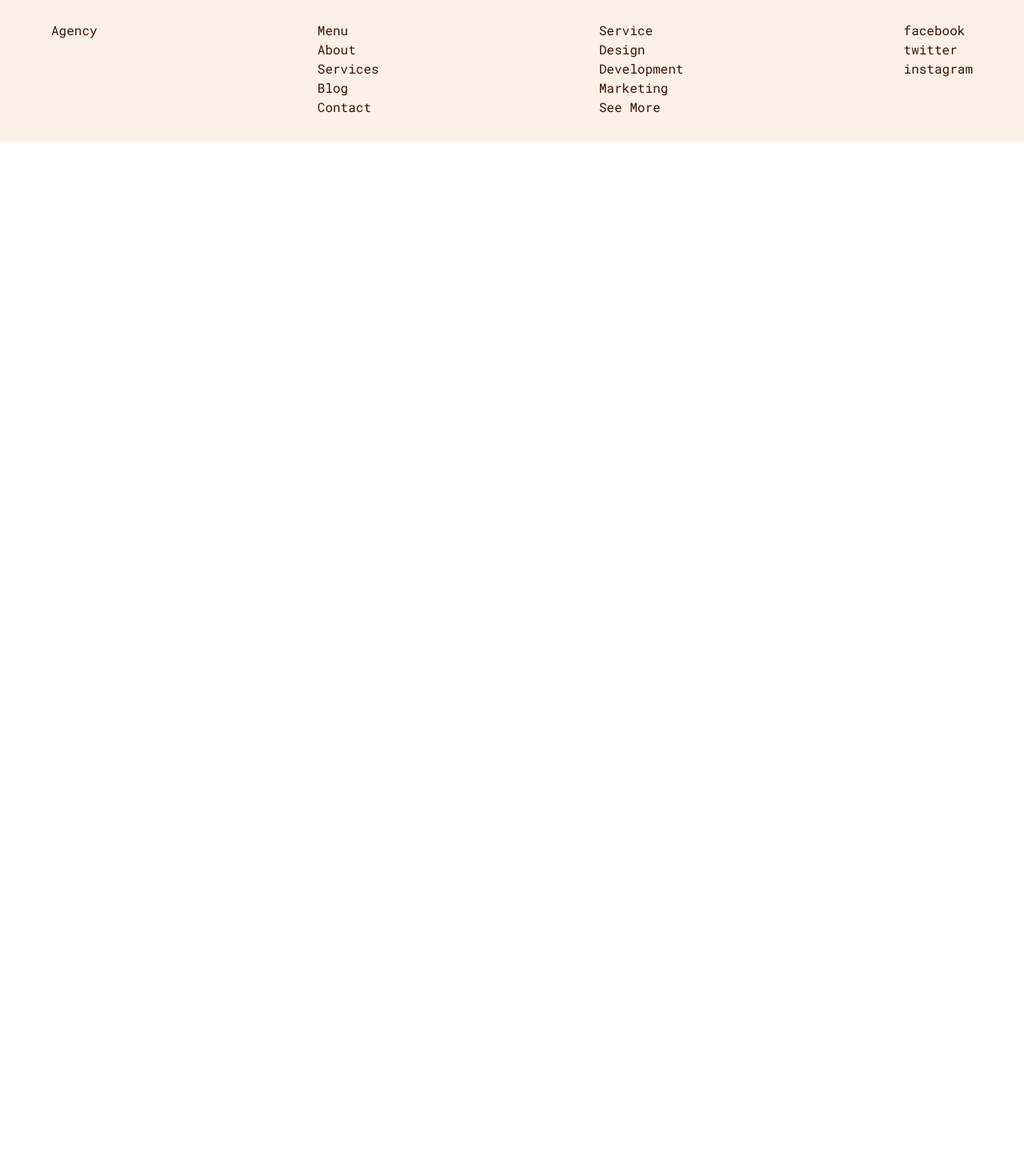
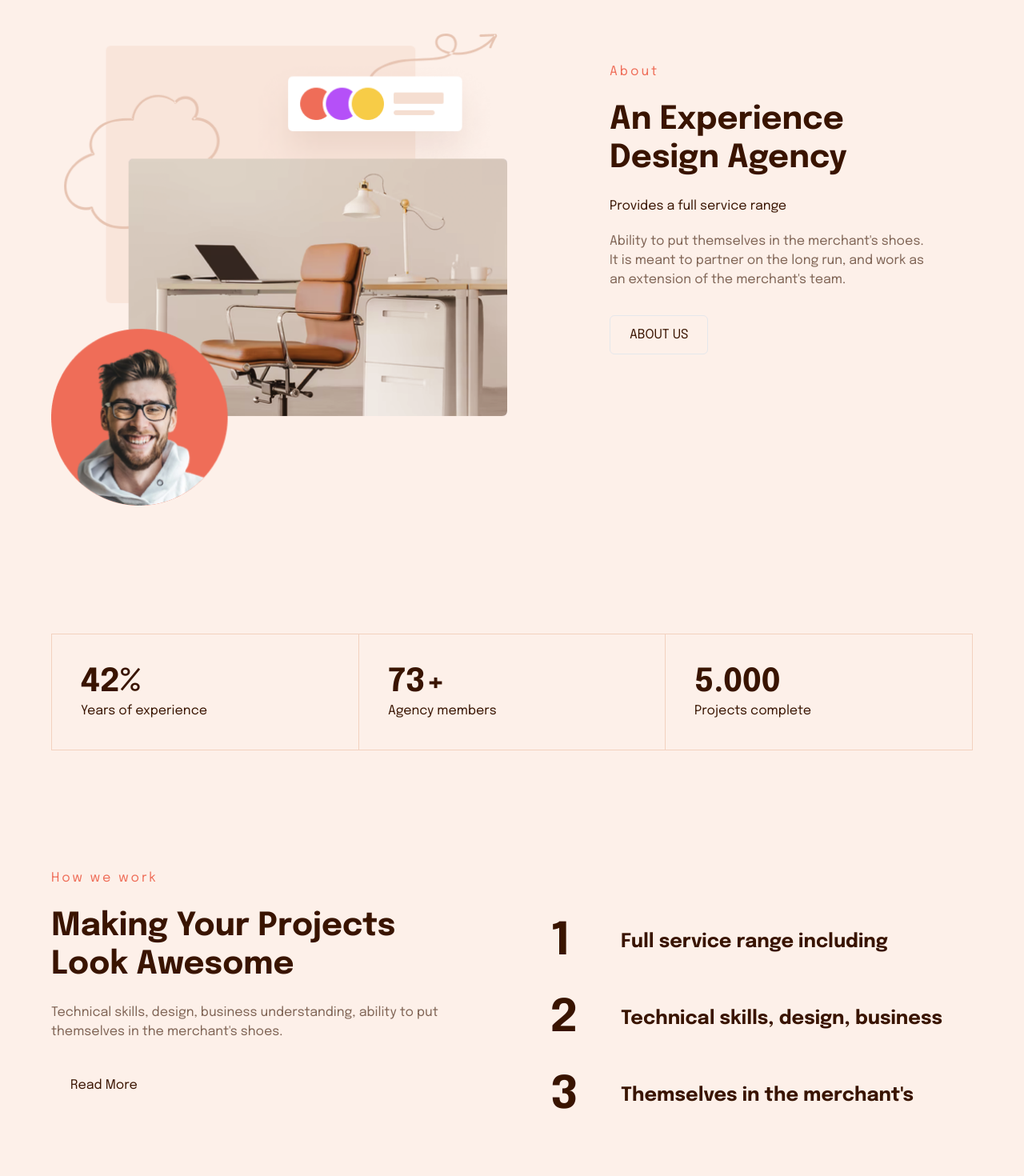
Before and after one commit to kanounfoued/agency-website, a Next.js app: page / in a window 1280 px wide. Shown: the part 1080-2550 px from the top of the page at 80% size. Before the commit the page ends 1258 px from the top, so only its background shows below. Built offline with nearby package versions, Linux system fonts and the light colour scheme.

Commit message:
feat: building features, video reel and about sections

```diff
--- a/src/app/globals.css
+++ b/src/app/globals.css
@@ -124,3 +124,11 @@ body {
   font-weight: 400;
   color: rgba(255, 255, 255, 0.64);
 }
+
+.primary-wrapper .gray_text {
+  color: rgba(57, 20, 0, 0.64);
+}
+
+.secondary-wrapper .gray_text {
+  color: rgba(255, 255, 255, 0.64);
+}
--- a/src/app/layout.tsx
+++ b/src/app/layout.tsx
@@ -1,7 +1,4 @@
 import type { Metadata } from "next";
-import { Inter } from "next/font/google";
-
-const inter = Inter({ subsets: ["latin"] });
 
 export const metadata: Metadata = {
   title: "Agency",
@@ -15,7 +12,7 @@ export default function RootLayout({
 }) {
   return (
     <html lang="en">
-      <body className={inter.className}>{children}</body>
+      <body>{children}</body>
     </html>
   );
 }
--- a/src/pages/_app.tsx
+++ b/src/pages/_app.tsx
@@ -1,9 +1,9 @@
 import "../app/globals.css";
 import BasicLayout from "@/components/layouts/BasicLayout/BasicLayout";
 import type { AppProps } from "next/app";
-import { Roboto_Mono } from "next/font/google";
+import { Epilogue } from "next/font/google";
 
-export const roboto_mono = Roboto_Mono({
+export const epilogue_mono = Epilogue({
   weight: ["400", "700"],
   subsets: ["latin"],
   display: "swap",
@@ -11,7 +11,7 @@ export const roboto_mono = Roboto_Mono({
 
 export default function App({ Component, pageProps }: AppProps) {
   return (
-    <div className={roboto_mono.className}>
+    <div className={epilogue_mono.className}>
       <BasicLayout>
         <Component {...pageProps} />
       </BasicLayout>
--- a/src/pages/index.tsx
+++ b/src/pages/index.tsx
@@ -13,6 +13,7 @@ export default function Page() {
   ];
 
   return (
+    <div>
       <div className="secondary-wrapper">
         <Container>
           <header className="flex justify-between flex-nowrap px-8 py-12 gap-8">
@@ -56,10 +57,11 @@ export default function Page() {
             </div>
           </header>
         </Container>
+      </div>
 
       <section className="primary-wrapper">
         <Container>
-          <div className="flex py-12 justify-between gap-8 px-8 flex-wrap border-y border-[--main-border-color]">
+          <div className="flex py-12 justify-between gap-8 px-8 flex-wrap border-y border-[--main-border-color] mb-24">
             {brands.map((brand) => (
               <div
                 key={brand}
@@ -74,6 +76,228 @@ export default function Page() {
               </div>
             ))}
           </div>
+
+          <div className="flex gap-24 px-8 content-center mb-40">
+            <div className="">
+              <Image
+                className="ml-auto"
+                src="/images/exp-design-agency.png"
+                alt="exp-design-agency"
+                height={602}
+                width={570}
+              />
+            </div>
+
+            <div className="w-[40%] p-8">
+              <Typography className="mb-5" level={LevelProps.h5}>
+                About
+              </Typography>
+              <Typography className="mb-6" level={LevelProps.h3}>
+                An Experience Design Agency
+              </Typography>
+              <Typography className="mb-5" level={LevelProps.text}>
+                Provides a full service range
+              </Typography>
+              <Typography className="mb-8" level={LevelProps.gray_text}>
+                Ability to put themselves in the merchant&apos;s shoes. It is
+                meant to partner on the long run, and work as an extension of
+                the merchant&apos;s team.
+              </Typography>
+
+              <Button type="secondary" label="ABOUT US" />
+            </div>
+          </div>
+
+          <div className="grid grid-cols-3 mb-36 px-8">
+            <div className="mw-[24rem] p-9 border-l border-t border-b border-[--main-border-color]">
+              <Typography level={LevelProps.h3}>42%</Typography>
+              <Typography level={LevelProps.text}>
+                Years of experience
+              </Typography>
+            </div>
+            <div className="mw-[24rem] p-9 border-l border-t border-b border-r border-[--main-border-color]">
+              <Typography level={LevelProps.h3}>73+</Typography>
+              <Typography level={LevelProps.text}>Agency members</Typography>
+            </div>
+            <div className="mw-[24rem] p-9 border-r border-t border-b border-[--main-border-color]">
+              <Typography level={LevelProps.h3}>5.000</Typography>
+              <Typography level={LevelProps.text}>Projects complete</Typography>
+            </div>
+          </div>
+
+          <div className="grid grid-cols-2 gap-24 px-8 pb-24 mb-36 border-b border-[--main-border-color]">
+            <div>
+              <Typography className="mb-5" level={LevelProps.h5}>
+                How we work
+              </Typography>
+              <Typography className="mb-6" level={LevelProps.h3}>
+                Making Your Projects Look Awesome
+              </Typography>
+              <Typography className="mb-8" level={LevelProps.gray_text}>
+                Technical skills, design, business understanding, ability to put
+                themselves in the merchant&apos;s shoes.
+              </Typography>
+
+              <Button type="text" label="Read More" />
+            </div>
+
+            <div className="mt-12">
+              <div className="flex gap-4 justify-start content-center py-4">
+                <Typography className="w-[40px]" level={LevelProps.h2}>
+                  1
+                </Typography>
+                <Typography className="px-8 py-4" level={LevelProps.h4}>
+                  Full service range including
+                </Typography>
+              </div>
+              <div className="flex gap-4 justify-start content-center py-4">
+                <Typography className="w-[40px]" level={LevelProps.h2}>
+                  2
+                </Typography>
+                <Typography className="px-8 py-4" level={LevelProps.h4}>
+                  Technical skills, design, business
+                </Typography>
+              </div>
+              <div className="flex gap-4 justify-start content-center py-4">
+                <Typography className="w-[40px]" level={LevelProps.h2}>
+                  3
+                </Typography>
+                <Typography className="px-8 py-4" level={LevelProps.h4}>
+                  Themselves in the merchant&apos;s
+                </Typography>
+              </div>
+            </div>
+          </div>
+
+          <div className="grid grid-cols-2 gap-24 mb-64 px-8">
+            <div className="mr-auto">
+              <Image
+                className="ml-auto"
+                src="/images/video-reel.png"
+                alt="video-reel"
+                height={368}
+                width={570}
+              />
+            </div>
+
+            <div className="p-12">
+              <Typography className="mb-5" level={LevelProps.h5}>
+                Video Reel
+              </Typography>
+              <Typography className="mb-6" level={LevelProps.h3}>
+                Unlock The Greatest Value Possible
+              </Typography>
+              <Typography className="mb-8" level={LevelProps.gray_text}>
+                Design, business understanding, ability to put themselves in the
+                merchant&apos;s shoes meant to partner.
+              </Typography>
+            </div>
+          </div>
+
+          <div className="grid grid-cols-2 gap-24 mb-24 px-8">
+            <div className="py-28">
+              <Typography className="mb-5" level={LevelProps.h5}>
+                Features
+              </Typography>
+              <Typography className="mb-6" level={LevelProps.h3}>
+                Give Your Site A New Look
+              </Typography>
+              <Typography className="mb-8" level={LevelProps.text}>
+                Service range including technical skills, design, business
+                understanding.
+              </Typography>
+
+              <ul>
+                <li className="flex justify-start content-center py-2">
+                  <div>
+                    <svg
+                      xmlns="http://www.w3.org/2000/svg"
+                      width="32"
+                      height="32"
+                      viewBox="0 0 32 32"
+                      fill="none"
+                    >
+                      <circle cx="16" cy="16" r="16" fill="#EF6C57" />
+                      <path
+                        fill-rule="evenodd"
+                        clip-rule="evenodd"
+                        d="M7 14.9206C9.07075 15.3461 11.734 16.1698 13.75 17.465C16.1178 14.3345 20.371 11.406 25 9C20.6042 13.2739 16.9668 18.1236 14.5 23C12.5118 20.2129 10.3398 17.6189 7 14.9206Z"
+                        fill="white"
+                      />
+                    </svg>
+                  </div>
+                  <Typography
+                    className="px-4 py-1"
+                    level={LevelProps.gray_text}
+                  >
+                    Range including technical skills
+                  </Typography>
+                </li>
+                <li className="flex justify-start content-center py-2">
+                  <div>
+                    <svg
+                      xmlns="http://www.w3.org/2000/svg"
+                      width="32"
+                      height="32"
+                      viewBox="0 0 32 32"
+                      fill="none"
+                    >
+                      <circle cx="16" cy="16" r="16" fill="#EF6C57" />
+                      <path
+                        fill-rule="evenodd"
+                        clip-rule="evenodd"
+                        d="M7 14.9206C9.07075 15.3461 11.734 16.1698 13.75 17.465C16.1178 14.3345 20.371 11.406 25 9C20.6042 13.2739 16.9668 18.1236 14.5 23C12.5118 20.2129 10.3398 17.6189 7 14.9206Z"
+                        fill="white"
+                      />
+                    </svg>
+                  </div>
+                  <Typography
+                    className="px-4 py-1"
+                    level={LevelProps.gray_text}
+                  >
+                    Business understanding
+                  </Typography>
+                </li>
+                <li className="flex justify-start content-center py-2">
+                  <div>
+                    <svg
+                      xmlns="http://www.w3.org/2000/svg"
+                      width="32"
+                      height="32"
+                      viewBox="0 0 32 32"
+                      fill="none"
+                    >
+                      <circle cx="16" cy="16" r="16" fill="#EF6C57" />
+                      <path
+                        fill-rule="evenodd"
+                        clip-rule="evenodd"
+                        d="M7 14.9206C9.07075 15.3461 11.734 16.1698 13.75 17.465C16.1178 14.3345 20.371 11.406 25 9C20.6042 13.2739 16.9668 18.1236 14.5 23C12.5118 20.2129 10.3398 17.6189 7 14.9206Z"
+                        fill="white"
+                      />
+                    </svg>
+                  </div>
+                  <Typography
+                    className="px-4 py-1"
+                    level={LevelProps.gray_text}
+                  >
+                    Partner on the long run
+                  </Typography>
+                </li>
+              </ul>
+            </div>
+
+            <div className="p-20">
+              <Image
+                className="ml-auto"
+                src="/images/features-epic.png"
+                alt="features-epic"
+                height={368}
+                width={570}
+              />
+            </div>
+          </div>
+
+          <div className="h-[10px]"></div>
         </Container>
       </section>
     </div>
```
Lines whose indentation alone changed are shown as unchanged.
